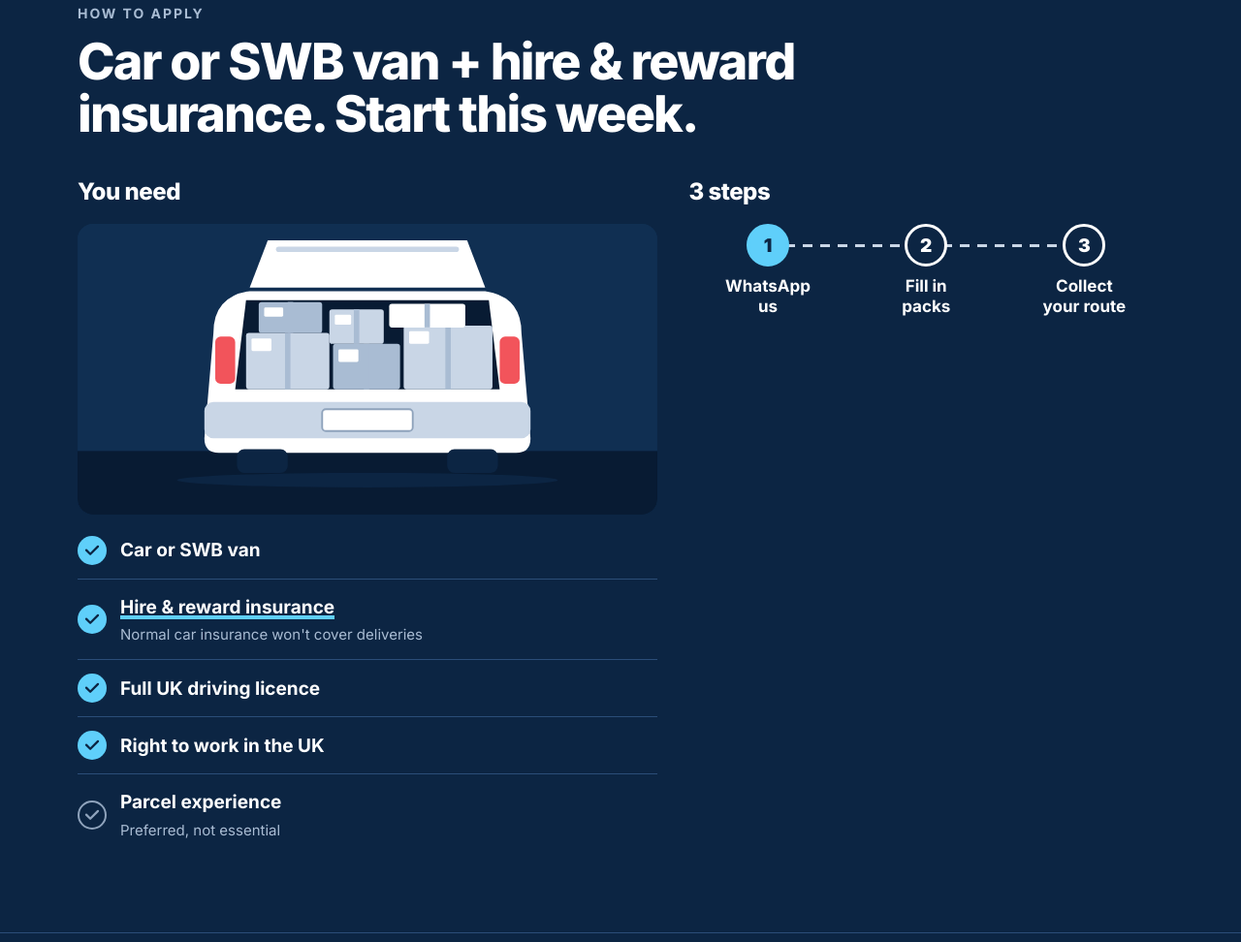
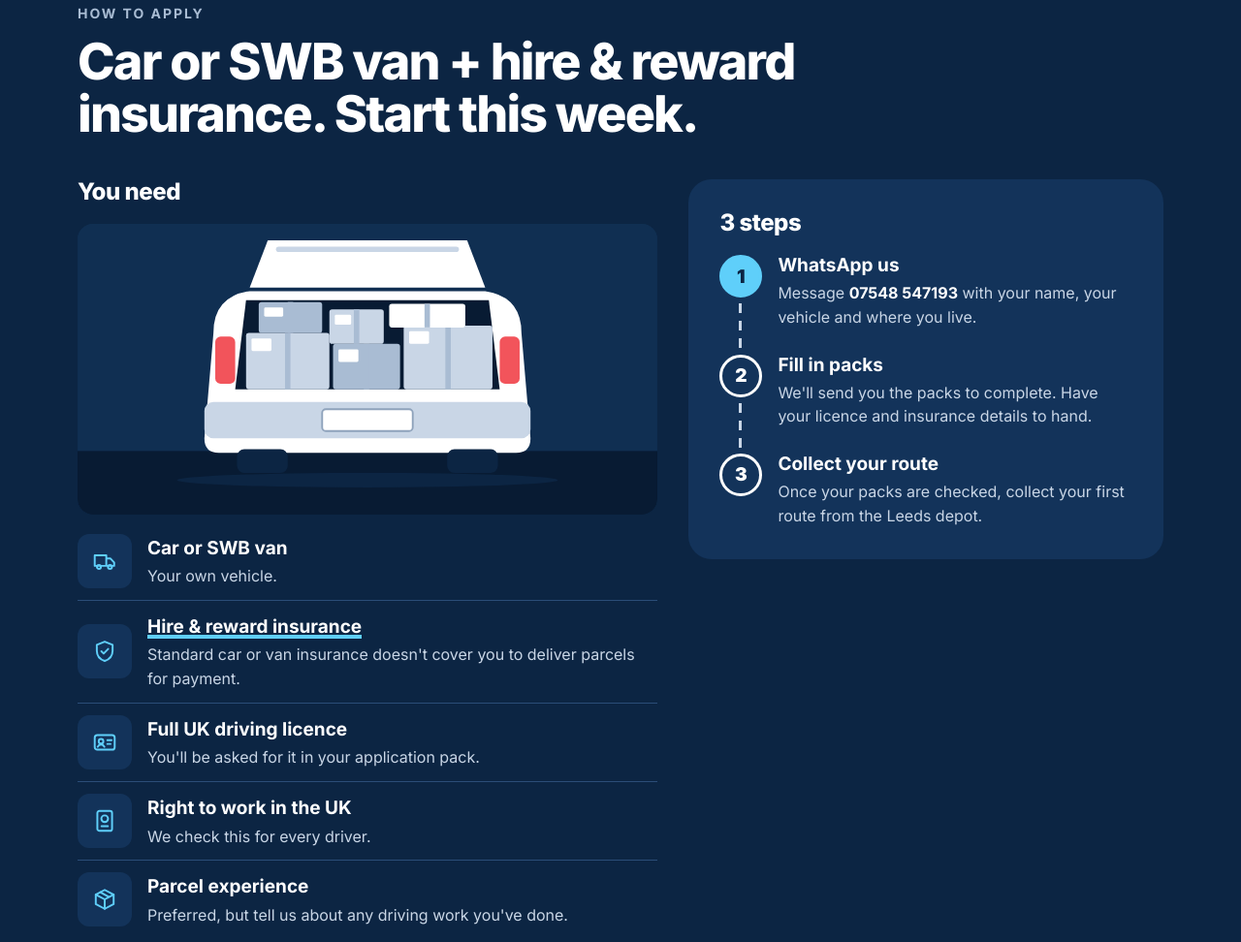
Before and after one commit to 2rmk4dsfrm-star/harlem, a plain HTML site: page index.html in a window 1280 px wide. Shown: the part 3320-4292 px from the top of the page at 97% size. Drawn offline with Linux system fonts and the light colour scheme.

Commit message:
How to apply: original icons back, full wording on desktop
Phones keep the short one-line version. From 721px up the original
detail lines show, and the 3 steps run down a card with their full text.

Co-Authored-By: Claude Opus 5.5 <noreply@anthropic.com>
Claude-Session: https://claude.ai/code/session_01G1cuJ8y1YpAtfitrz5MTaV

```diff
--- a/assets/css/styles.css
+++ b/assets/css/styles.css
@@ -286,16 +286,22 @@ input[type="range"]:focus-visible::-webkit-slider-thumb { outline: 3px solid var
 @media (min-width: 960px) { .req-grid { grid-template-columns: minmax(0, 1.1fr) minmax(0, .9fr); gap: 32px } }
 .req h3, .steps-wrap h3 { font-size: 24px; font-weight: 800; letter-spacing: -0.02em; margin-bottom: 20px }
 .req .photo { margin: 0 0 8px }
-/* What you need: one bold line per item, with a tick */
+/* What you need: one bold line per item on phones; the fuller wording shows from 721px up */
 .ticks { display: grid }
-.ticks li { display: flex; gap: 14px; align-items: center; padding: 14px 0; border-bottom: 1px solid var(--hg-line) }
+.ticks li { display: flex; gap: 16px; align-items: center; padding: 12px 0; border-bottom: 1px solid var(--hg-line) }
 .ticks li:last-child { border-bottom: 0 }
 .ticks b { display: block; font-size: 19px; font-weight: 700 }
 .ticks small { display: block; color: var(--hg-slate); font-size: 15px; margin-top: 2px }
-.ticks .t { display: grid; place-items: center; flex: none; width: 30px; height: 30px; border-radius: 50%; background: var(--hg-sky) }
-.ticks .t .ic { width: 18px; height: 18px; stroke: var(--hg-navy); stroke-width: 3 }
-.ticks .opt .t { background: transparent; border: 2px solid var(--hg-steel) }
-.ticks .opt .t .ic { stroke: var(--hg-steel) }
+.ticks .tile { width: 48px; height: 48px }
+.ticks .tile .ic { width: 24px; height: 24px }
+.wide-only { display: none !important }
+@media (min-width: 721px) {
+  .wide-only { display: block !important }
+  .narrow-only { display: none !important }
+  .ticks .tile { width: 56px; height: 56px }
+  .ticks .tile .ic { width: 26px; height: 26px }
+  .ticks small { color: var(--hg-mist); font-size: 16px }
+}
 .hivis { text-decoration: none; box-shadow: inset 0 -4px 0 var(--hg-sky); padding-bottom: 1px }
 /* 3 steps: a parcel-tracking style row of dots joined by a dashed line */
 .track { position: relative; display: grid; grid-template-columns: repeat(3, 1fr); text-align: center }
@@ -304,6 +310,19 @@ input[type="range"]:focus-visible::-webkit-slider-thumb { outline: 3px solid var
 .track .d { display: grid; place-items: center; width: 44px; height: 44px; border-radius: 50%; background: var(--hg-navy); border: 3px solid var(--hg-white); font-weight: 900; font-size: 19px }
 .track .go .d { background: var(--hg-sky); border-color: var(--hg-sky); color: var(--hg-navy) }
 .track b { font-size: 17px; line-height: 1.2 }
+.track small { color: var(--hg-mist); font-size: 16px }
+/* Desktop: the tracker runs downwards inside a card, with the full step wording beside each dot */
+@media (min-width: 721px) {
+  .steps-wrap { background: var(--hg-lane); border-radius: var(--r-lg); padding: clamp(22px, 3vw, 32px) }
+  .track { grid-template-columns: 1fr; gap: 26px; text-align: left }
+  .track::before { display: none }
+  .track li:not(:last-child)::after { content: ""; position: absolute; left: 20px; top: 50px; bottom: -20px; width: 3px; background: repeating-linear-gradient(180deg, var(--hg-mist) 0 10px, transparent 10px 18px) }
+  .track li { grid-template-columns: 44px 1fr; justify-items: start; column-gap: 16px; row-gap: 4px }
+  .track .d { grid-row: span 2; background: var(--hg-lane) }
+  .track b { font-size: 19px }
+  .track b br { display: none }
+}
+.track strong { color: var(--hg-white); white-space: nowrap }
 
 /* ---------- FAQ ---------- */
 .faq-in { display: grid; gap: 8px }
--- a/index.html
+++ b/index.html
@@ -247,19 +247,19 @@
           <img src="assets/img/photos/car-boot.svg" width="640" height="320" alt="Car boot packed with parcels, ready for a multi-drop route" loading="lazy" decoding="async">
         </figure>
         <ul class="ticks">
-          <li><span class="t" aria-hidden="true"><svg class="ic"><use href="#i-check"/></svg></span><b>Car or SWB van</b></li>
-          <li><span class="t" aria-hidden="true"><svg class="ic"><use href="#i-check"/></svg></span><div><b><u class="hivis">Hire &amp; reward insurance</u></b><small>Normal car insurance won't cover deliveries</small></div></li>
-          <li><span class="t" aria-hidden="true"><svg class="ic"><use href="#i-check"/></svg></span><b>Full UK driving licence</b></li>
-          <li><span class="t" aria-hidden="true"><svg class="ic"><use href="#i-check"/></svg></span><b>Right to work in the UK</b></li>
-          <li class="opt"><span class="t" aria-hidden="true"><svg class="ic"><use href="#i-check"/></svg></span><div><b>Parcel experience</b><small>Preferred, not essential</small></div></li>
+          <li><span class="tile" aria-hidden="true"><svg class="ic"><use href="#i-van"/></svg></span><div><b>Car or SWB van</b><small class="wide-only">Your own vehicle.</small></div></li>
+          <li><span class="tile" aria-hidden="true"><svg class="ic"><use href="#i-shield"/></svg></span><div><b><u class="hivis">Hire &amp; reward insurance</u></b><small class="narrow-only">Normal car insurance won't cover deliveries</small><small class="wide-only">Standard car or van insurance doesn't cover you to deliver parcels for payment.</small></div></li>
+          <li><span class="tile" aria-hidden="true"><svg class="ic"><use href="#i-id"/></svg></span><div><b>Full UK driving licence</b><small class="wide-only">You'll be asked for it in your application pack.</small></div></li>
+          <li><span class="tile" aria-hidden="true"><svg class="ic"><use href="#i-passport"/></svg></span><div><b>Right to work in the UK</b><small class="wide-only">We check this for every driver.</small></div></li>
+          <li><span class="tile" aria-hidden="true"><svg class="ic"><use href="#i-box"/></svg></span><div><b>Parcel experience</b><small class="narrow-only">Preferred, not essential</small><small class="wide-only">Preferred, but tell us about any driving work you've done.</small></div></li>
         </ul>
       </div>
       <div class="steps-wrap">
         <h3>3 steps</h3>
         <ol class="track">
-          <li class="go"><span class="d" aria-hidden="true">1</span><b>WhatsApp<br>us</b></li>
-          <li><span class="d" aria-hidden="true">2</span><b>Fill in<br>packs</b></li>
-          <li><span class="d" aria-hidden="true">3</span><b>Collect<br>your route</b></li>
+          <li class="go"><span class="d" aria-hidden="true">1</span><b>WhatsApp<br> us</b><small class="wide-only">Message <strong>07548 547193</strong> with your name, your vehicle and where you live.</small></li>
+          <li><span class="d" aria-hidden="true">2</span><b>Fill in<br> packs</b><small class="wide-only">We'll send you the packs to complete. Have your licence and insurance details to hand.</small></li>
+          <li><span class="d" aria-hidden="true">3</span><b>Collect<br> your route</b><small class="wide-only">Once your packs are checked, collect your first route from the Leeds depot.</small></li>
         </ol>
       </div>
     </div>
```
Also changed, not shown: 1 other file.
